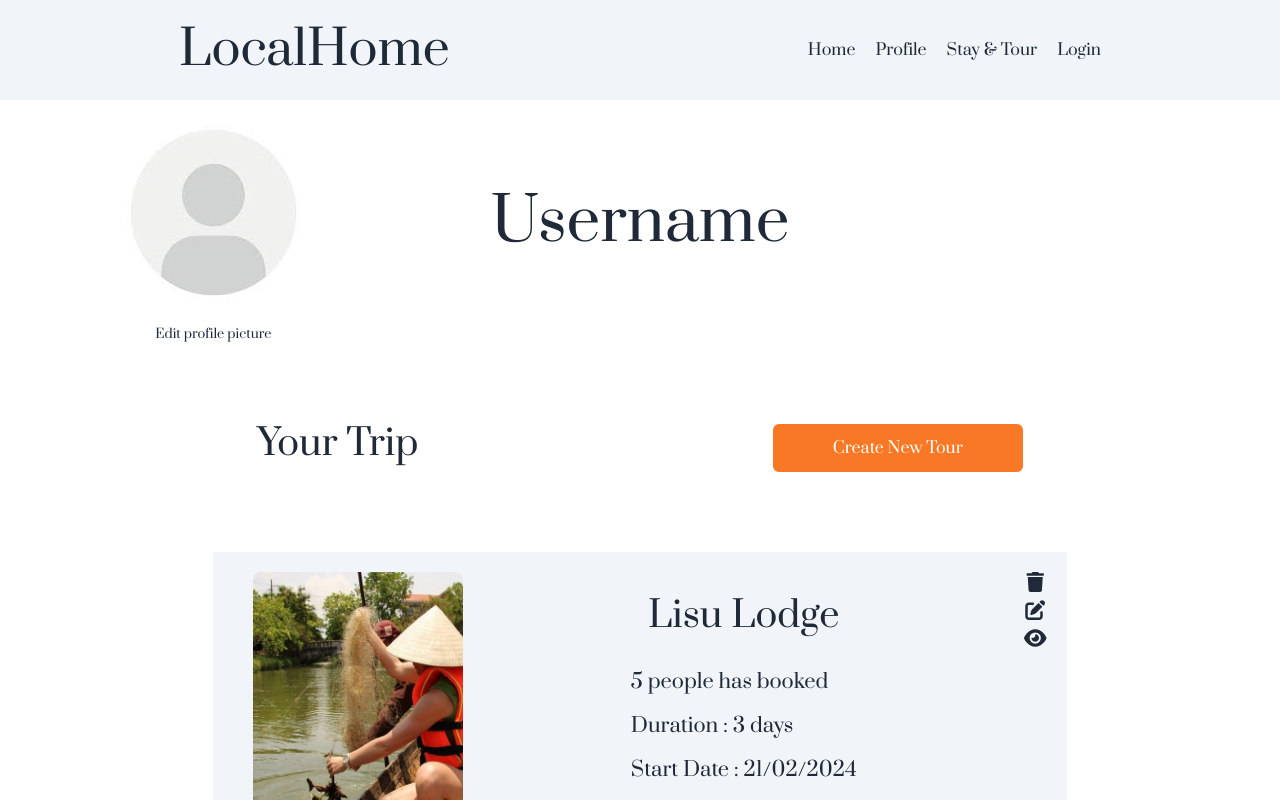
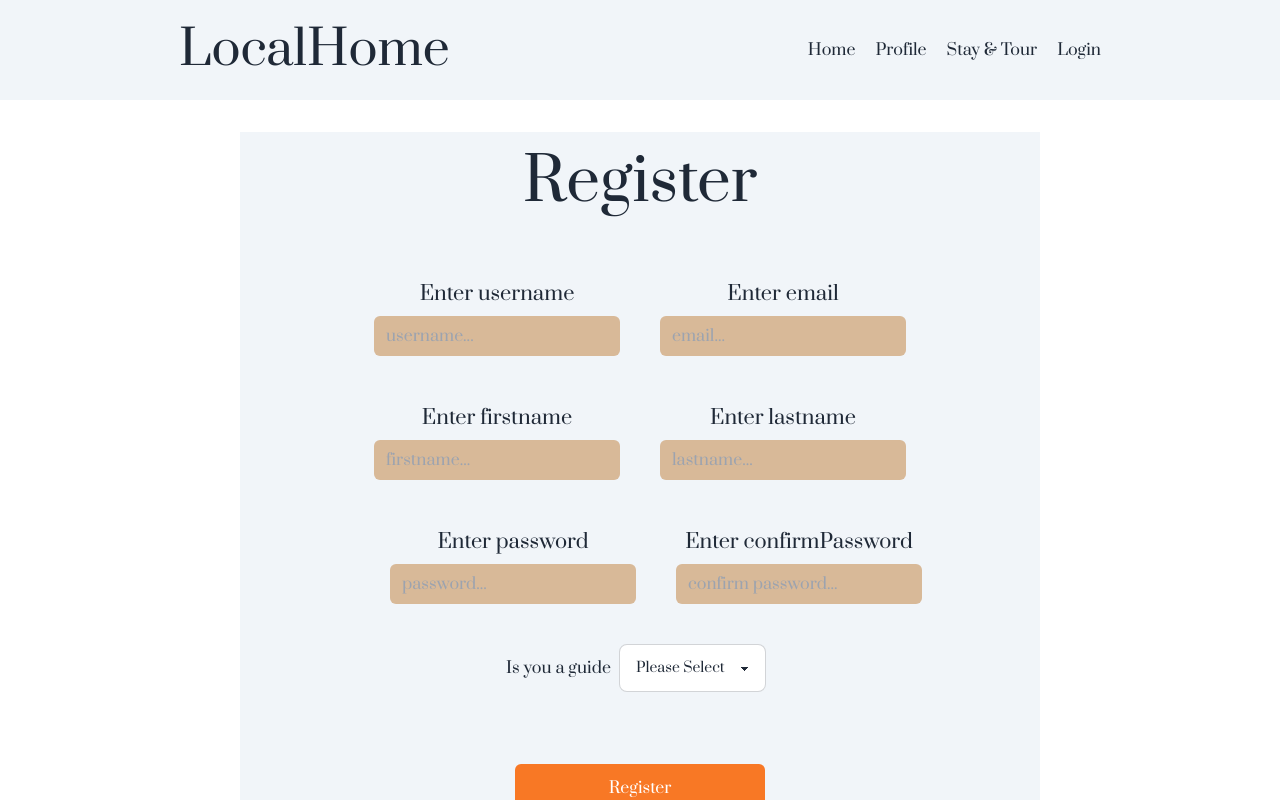
Before and after one commit to bennytakdanai/StayLocal-web, a React (Vite) app: page /register in a window 1280 px wide. Shown: the top 800 px of the page. Built offline with nearby package versions, Linux system fonts and the light colour scheme; no server answers; a web font is replaced by a local one.

Commit message:
login,register

```diff
--- a/package.json
+++ b/package.json
@@ -16,6 +16,7 @@
     "@fortawesome/vue-fontawesome": "^3.0.6",
     "axios": "^1.6.7",
     "dotenv": "^16.4.2",
+    "joi": "^17.12.1",
     "react": "^18.2.0",
     "react-dom": "^18.2.0",
     "react-router-dom": "^6.22.0"
--- a/src/App.jsx
+++ b/src/App.jsx
@@ -3,16 +3,18 @@ import LoginPage from "./pages/LoginPage"
 import ProfilePage from "./pages/ProfilePage"
 import RegisterPage from "./pages/RegisterPage"
 import TourPage from "./pages/TourPage"
+import Router from "./route/route"
 
 function App() {
 
   return (
     <div >
+      <Router/>
       {/* <HomePage/> */}
       {/* <TourPage/> */}
       {/* <LoginPage/> */}
       {/* <RegisterPage/> */}
-      <ProfilePage/>
+      {/* <ProfilePage/> */}
 
     </div>
   )
--- a/src/components/Button.jsx
+++ b/src/components/Button.jsx
@@ -1,8 +1,12 @@
 import React from 'react'
 
-function Button({children}) {
+function Button({children,type}) {
   return (
-    <button className=' bg-[#F87825] hover:bg-[#DF6B20] p-3 rounded-md text-white w-[250px] h-[70]'>{children}</button>
+    <button
+      className=' bg-[#F87825] hover:bg-[#DF6B20] p-3 rounded-md text-white w-[250px] h-[70]'
+      type={type||'button'}
+      >{children}
+    </button>
   )
 }
 
--- a/src/components/TextInput.jsx
+++ b/src/components/TextInput.jsx
@@ -1,13 +1,19 @@
 import React from 'react'
 
-function TextInput({children}) {
+function TextInput({type,placeholder,onchange,value,name,inputerr}) {
+
   return (
-    <div className='flex flex-col items-center gap-2'>
-        <label className='text-xl'>{children}</label>
+    <div className='flex flex-col items-center '>
+        <label className='text-xl mt-2'>Enter {name}</label>
         <input
-            type='text' className='w-full bg-[#D8B998] px-3 py-2 rounded-md '
-            placeholder={`${children}...`}
+            className='w-450 bg-[#D8B998] px-3 py-2 rounded-md mt-2'
+            placeholder={placeholder}
+            onChange={onchange}
+            value={value}
+            name={name}
+            type={type}
         />
+        {inputerr?<small className=' text-red-600'>{inputerr}</small>:<></>}
     </div>
   )
 }
--- /dev/null
+++ b/src/config/axios.js
@@ -0,0 +1,7 @@
+import axios from "axios";
+
+
+axios.defaults.baseURL = import.meta.env.VITE_API_URL
+
+
+export default axios
--- /dev/null
+++ b/src/features/validations/validate-login.js
@@ -0,0 +1,28 @@
+import Joi from 'joi'
+
+const loginSchema = Joi.object({
+
+    username: Joi.string().required().trim().messages({
+        'string.emty':'username is required',
+        'any.required':'username is required'
+    }),
+    password: Joi.string().pattern(/^[a-zA-Z0-9]{6,}/).required().messages({
+        'string.emty':'password is required',
+        'string.pattern.base':'password must be alphabets and at least 6 characters long',
+        'any.required':'password is required'
+    })
+
+})
+
+const validateLogin = (input)=>{
+    const {error} = loginSchema.validate(input,{abortEarly:false})
+    if(error){
+        const result = error.details.reduce((acc,el)=>{
+            acc[el.path[0]] = el.message
+            return acc
+        },{})
+        return result
+    }
+}
+
+export default validateLogin
--- /dev/null
+++ b/src/features/validations/validate-register.js
@@ -0,0 +1,49 @@
+import Joi from 'joi'
+
+const registerSchema = Joi.object({
+
+    username: Joi.string().required().trim().messages({
+        'string.emty':'username is required',
+        'any.required':'username is required'
+    }),
+    firstname: Joi.string().required().trim().messages({
+        'string.emty':'firstname is required',
+        'any.required':'firstname is required'
+    }),
+    lastname: Joi.string().required().trim().messages({
+        'string.emty':'lastname is required',
+        'any.required':'lastname is required'
+    }),
+    email: Joi.string().required().trim().email({tlds:false}).messages({
+        'string.emty':'email is required',
+        'any.required':'email is required'
+    }),
+    isGuide: Joi.boolean().required().messages({
+        'boolean.base':'please select guide or client',
+        'any.required':'please select guide or client'
+    }),
+    password: Joi.string().pattern(/^[a-zA-Z0-9]{6,}/).required().messages({
+        'string.emty':'password is required',
+        'string.pattern.base':'password must be alphabets and at least 6 characters long',
+        'any.required':'password is required'
+    }),
+    confirmPassword: Joi.string().valid(Joi.ref('password')).required().messages({
+        'string.emty':'password is required',
+        'any.only':'confirm password must be the same as password',
+        'any.required':'password is required'
+    })
+})
+
+
+const validateRegister = (input)=>{
+    const {error} = registerSchema.validate(input,{abortEarly:false})
+    if(error){
+        const result = error.details.reduce((acc,el)=>{
+            acc[el.path[0]] = el.message
+            return acc
+        },{})
+        return result
+    }
+}
+
+export default validateRegister
--- a/src/pages/LoginPage.jsx
+++ b/src/pages/LoginPage.jsx
@@ -1,22 +1,67 @@
-import React from 'react'
 import Header from '../layouts/Header'
 import TextInput from '../components/TextInput'
 import Button from '../components/Button'
+import { useState } from 'react'
+import axios from '../config/axios'
+import validateLogin from '../features/validations/validate-login'
+import { text } from '@fortawesome/fontawesome-svg-core'
 
 function LoginPage() {
+  const [input,setInput] = useState({username:"",password:""})
+  const [inputError,setInputError] = useState({})
+
+  const handleChange = (e)=>{
+    setInput({...input, [e.target.name]:e.target.value})
+  }
+  const handleLogin = async(e)=>{
+    try{
+    e.preventDefault()
+
+    if(validateLogin(input)){
+      console.log(validateLogin(input))
+      setInputError(validateLogin(input))
+    }else {
+      await axios.post('/auth/login',input)
+      console.log('login finish')
+
+    }
+
+    }catch(err){
+      console.log(err)
+    }
+
+  }
+  const handleRegister =()=>{}
+
   return (
     <div className='flex flex-col items-center gap-8'>
         <Header/>
-        <div className='bg-[#F1F5F9] w-[800px] h-[600px] mb-20 flex flex-col items-center gap-10' >
+        <form
+          className='bg-[#F1F5F9] w-[800px] h-[600px] mb-20 flex flex-col items-center gap-10'
+          onSubmit={handleLogin}
+        >
             <div className='text-6xl m-10'>Log In</div>
-            <TextInput>Username</TextInput>
-            <TextInput>Password</TextInput>
+              <TextInput
+                placeholder='username...'
+                onchange={handleChange}
+                value={input.username}
+                type={'text'}
+                name='username'
+                inputerr={inputError.username}
+              />
+              <TextInput
+                placeholder='password...'
+                onchange={handleChange}
+                value={input.password}
+                type={'password'}
+                name='password'
+                inputerr={inputError.password}
+              />
             <div className='flex justify-around gap-8 m-14'>
-                <Button>Log In</Button>
-                <Button>Register</Button>
+                <Button type={"submit"}>Log In</Button>
+                <Button type={"button"}>Register</Button>
             </div>
-
-        </div>
+        </form>
     </div>
   )
 }
--- a/src/pages/RegisterPage.jsx
+++ b/src/pages/RegisterPage.jsx
@@ -2,32 +2,124 @@ import React from 'react'
 import Header from '../layouts/Header'
 import TextInput from '../components/TextInput'
 import Button from '../components/Button'
-import SelectBar from '../components/SelectBar'
+import axios from '../config/axios'
+import { useState } from 'react'
+import validateRegister from '../features/validations/validate-register'
 
 function RegisterPage() {
+    const [input,setInput] = useState({
+        username:'',
+        email:'',
+        firstname:'',
+        lastname:'',
+        password:'',
+        confirmPassword:'',
+        isGuide:''
+    })
+    const [inputError,setInputError]= useState({})
+
+    const handleChange = (e) =>{
+        setInput({...input,[e.target.name]:e.target.value})
+    }
+
+    const handleRegister = async(e) =>{
+        try{
+            e.preventDefault()
+            if(validateRegister(input)){
+                setInputError(validateRegister(input))
+            }else {
+                await axios.post('/auth/register',input)
+                console.log('rgister finish')
+            }
+        }catch(err){
+            console.log(err)
+        }
+
+    }
+
   return (
     <div className='flex flex-col items-center gap-8'>
         <Header/>
-        <div className='bg-[#F1F5F9] w-[800px] h-[700px] mb-20 flex flex-col items-center gap-10' >
+        <form
+            className='bg-[#F1F5F9] w-[800px] h-[800px] mb-20 flex flex-col items-center gap-10'
+            onSubmit={handleRegister}
+        >
             <div className='text-6xl m-5'>Register</div>
             <div className='flex justify-around gap-10'>
-                <TextInput>Username</TextInput>
-                <TextInput>E-mail</TextInput>
+                <TextInput
+                    placeholder='username...'
+                    onchange={handleChange}
+                    value={input.username}
+                    name='username'
+                    type='text'
+                    inputerr={inputError.username}
+                />
+                <TextInput
+                    placeholder='email...'
+                    onchange={handleChange}
+                    value={input.email}
+                    name='email'
+                    type='text'
+                    inputerr={inputError.email}
+                />
             </div>
             <div className='flex justify-around gap-10'>
-                <TextInput>Firstname</TextInput>
-                <TextInput>Lastname</TextInput>
+                <TextInput
+                    placeholder='firstname...'
+                    onchange={handleChange}
+                    value={input.firstname}
+                    name='firstname'
+                    type='text'
+                    inputerr={inputError.firstname}
+                />
+                <TextInput
+                    placeholder='lastname...'
+                    onchange={handleChange}
+                    value={input.lastname}
+                    name='lastname'
+                    type='text'
+                    inputerr={inputError.lastname}
+                />
             </div>
-            <div className='flex justify-around gap-10'>
-                <TextInput>Password</TextInput>
-                <TextInput>Confirm Password</TextInput>
+            <div className='flex justify-around w-[500px] gap-10'>
+                <TextInput
+                    placeholder='password...'
+                    onchange={handleChange}
+                    value={input.password}
+                    name='password'
+                    type='password'
+                    inputerr={inputError.password}
+                />
+                <TextInput
+                    placeholder='confirm password...'
+                    onchange={handleChange}
+                    value={input.confirmPassword}
+                    name='confirmPassword'
+                    type='password'
+                    inputerr={inputError.confirmPassword}
+                />
             </div>
-            <SelectBar optionArr={['select role']}/>
+            <div className='flex gap-2 items-center'>
+                <label>Is you a guide</label>
+                <select
+                    className="select select-bordered  "
+                    value={input.isGuide}
+                    onChange={handleChange}
+                    name='isGuide'
+
+                >
+                    <option hidden>Please Select</option>
+                    <option value={true}>Guide</option>
+                    <option value={false}>Client</option>
+
+                </select>
+                <small className='text-red-500'>{inputError.isGuide}</small>
+            </div>
             <div className='flex justify-around gap-8 m-8'>
-                <Button>Register</Button>
+                <Button type={'submit'}>Register</Button>
             </div>
 
-        </div>
+        </form>
     </div>
   )
 }
--- /dev/null
+++ b/src/route/route.jsx
@@ -0,0 +1,32 @@
+import { createBrowserRouter } from "react-router-dom";
+import LoginPage from "../pages/LoginPage";
+import RegisterPage from "../pages/RegisterPage";
+import HomePage from "../pages/HomePage";
+import { RouterProvider } from "react-router-dom";
+
+
+const router = createBrowserRouter([
+    {
+        path: '/login',
+        element: (
+            <LoginPage/>
+        )
+    },
+    {
+        path: '/register',
+        element:(
+            <RegisterPage/>
+        )
+
+    },
+    {
+        path: '',
+        element:(
+            <HomePage/>
+        )
+    }
+])
+
+export default function Router() {
+    return <RouterProvider router={router}/>
+}
```
Also changed, not shown: src/components/SelectBar.jsx (+7 -3 lines), 1 other file (tests, documents, lock files or other folders).
